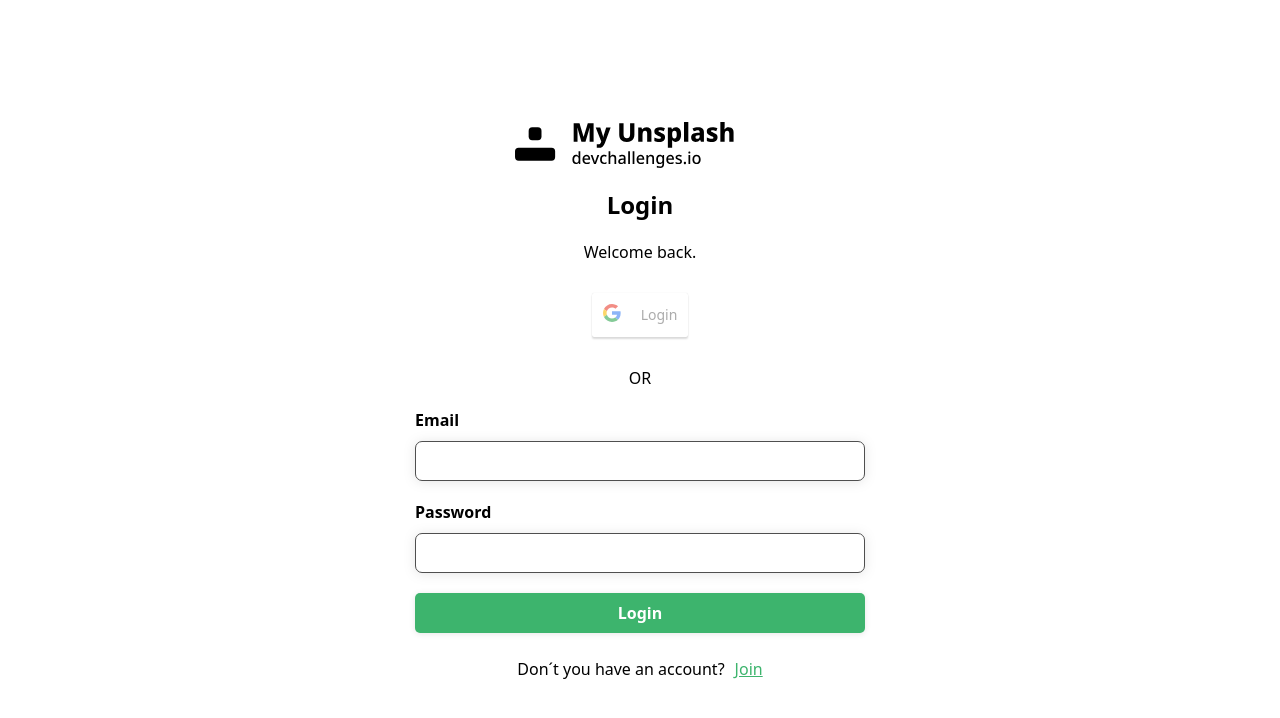
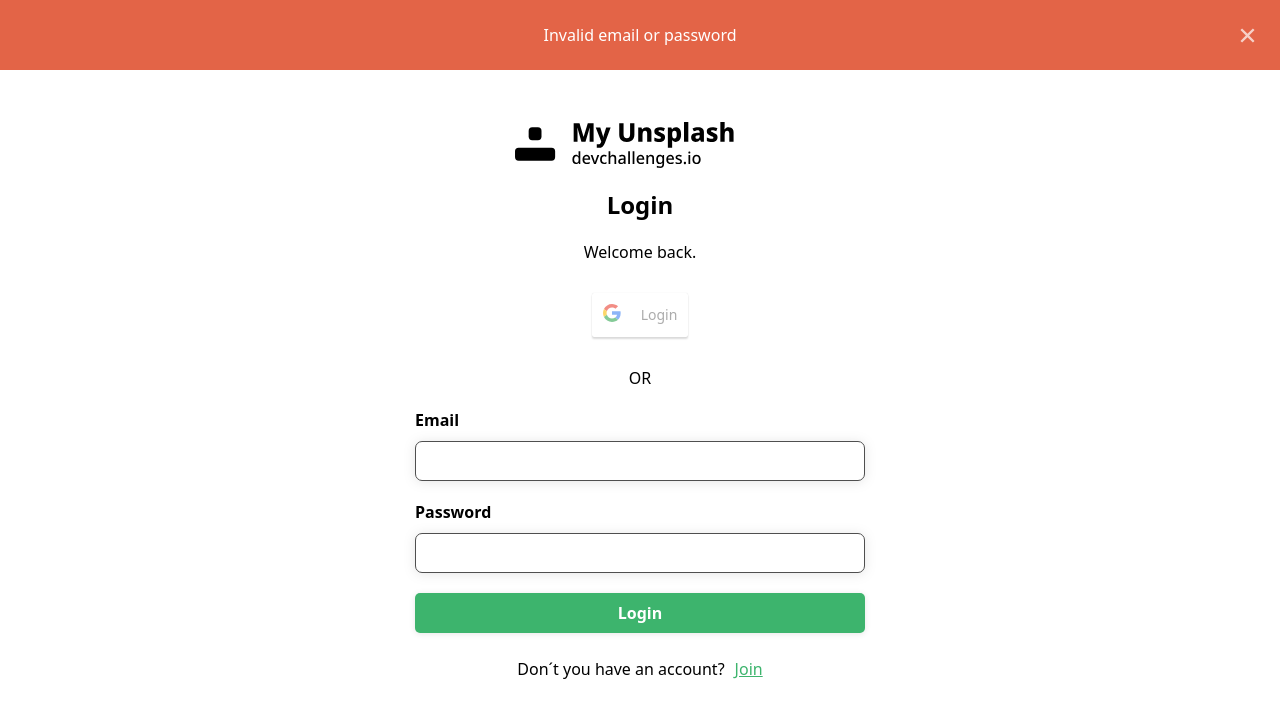
Before and after one commit to JairEscamilla/My-unsplash, a React app in the folder frontend/: page / in a window 1280 px wide. Shown: the top 718 px of the page. Built offline with nearby package versions, Linux system fonts and the light colour scheme.

Commit message:
Adding Notification component

```diff
--- a/frontend/package.json
+++ b/frontend/package.json
@@ -15,6 +15,7 @@
     "react": "^17.0.2",
     "react-dom": "^17.0.2",
     "react-google-login": "^5.2.2",
+    "react-icons": "^4.2.0",
     "react-redux": "^7.2.4",
     "react-router-dom": "^5.2.0",
     "redux": "^4.1.0",
--- a/frontend/src/App.tsx
+++ b/frontend/src/App.tsx
@@ -1,12 +1,9 @@
 import React from 'react';
-import { BrowserRouter, Switch, Route } from 'react-router-dom';
-import { Feed } from './pages/Feeed/Feed';
-import { Login } from './pages/Login/Login';
-import { GlobalStyles } from './styles/globalStyles';
 import { Provider } from 'react-redux';
 import { createStore, compose } from 'redux';
 import globalState from './reducers/globalState';
 import { User } from './api/models/LoginResponse';
+import Routes from './Routes';
 
 export type globalStateType = {
   loading: boolean;
@@ -39,13 +36,7 @@
 const App = () => {
   return (
     <Provider store={store}>
-      <BrowserRouter>
-        <GlobalStyles theme={'light'} />
-        <Switch>
-          <Route exact path="/" component={Login} />
-          <Route exact path="/feed" component={Feed} />
-        </Switch>
-      </BrowserRouter>
+        <Routes/>
     </Provider>
   )
 }
--- /dev/null
+++ b/frontend/src/Routes.tsx
@@ -0,0 +1,42 @@
+import React from 'react';
+import { BrowserRouter, Route, Switch } from 'react-router-dom';
+import { Login } from './pages/Login/Login';
+import { GlobalStyles } from './styles/globalStyles';
+import { Feed } from './pages/Feeed/Feed';
+import { globalStateType } from './App';
+import { connect } from 'react-redux';
+
+interface RoutesProps {
+  authenticated: boolean;
+}
+
+const Routes = ({ authenticated }: RoutesProps) => {
+  console.log(authenticated);
+
+  return (
+    <BrowserRouter>
+      <GlobalStyles theme={'light'} />
+      <Switch>
+        <Route exact path="/" component={Login} />
+        {authenticated ?
+          <>
+            <Route exact path="/feed" component={Feed} />
+          </>
+        :
+          <>
+
+          </>
+        }
+      </Switch>
+    </BrowserRouter>
+  )
+}
+
+const mapStateToProps = (state: globalStateType) => {
+  const { authenticated } = state;
+  return {
+    authenticated
+  }
+}
+
+export default connect(mapStateToProps)(Routes);
--- a/frontend/src/pages/Login/Login.tsx
+++ b/frontend/src/pages/Login/Login.tsx
@@ -4,6 +4,7 @@
 import LoginForm from './components/LoginForm';
 import { Link } from 'react-router-dom';
 import { LoginHeader } from './components/LoginHeader';
+import { Notification } from '../../shared/Notification/Notification';
 
 
 
@@ -13,6 +14,8 @@
   }
 
   return (
+    <>
+      <Notification text="Invalid email or password" variant="error"/>
       <StyledLogin>
         <div className="main-content">
           <LoginHeader/>
@@ -36,5 +39,6 @@
           </SignUpWrapper>
         </div>
       </StyledLogin>
+    </>
   )
 }
--- /dev/null
+++ b/frontend/src/shared/Notification/Notification.tsx
@@ -0,0 +1,66 @@
+import React, { useState } from 'react';
+import styled from 'styled-components';
+import { IoCloseSharp } from "react-icons/io5";
+
+type NotificationVariants = | 'success' | 'error';
+
+type NotificationProps = {
+  text: string;
+  variant: NotificationVariants;
+}
+
+type StyledNotificationProps = {
+  variant: NotificationVariants;
+}
+
+const StyledNotification = styled.div<StyledNotificationProps> `
+  background:${ props => props.variant === 'error' ? '#E36447' : '#5cb85c' };
+  width: 100%;
+  position: absolute;
+  display: flex;
+  justify-content: center;
+  align-items: center;
+  height: 70px;
+  font-weight: 30px;
+  font-weight: 500;
+  color: white;
+
+  & .close-icon {
+    position: absolute;
+    right: 20px;
+    cursor: pointer;
+    opacity: 0.7;
+    font-size: 25px;
+    transition: all 0.5s;
+  }
+
+  & .close-icon:hover {
+    opacity: 1;
+    transform: scale(1.1);
+  }
+
+  &.notification-closed {
+    animation: close-notification 0.1s ease-out;
+    animation-fill-mode: forwards;
+  }
+
+  @keyframes close-notification {
+    from {
+      transform: translateY(0px);
+    }
+    to {
+      transform: translateY(-100%);
+    }
+  }
+`;
+
+export const Notification = ( { text, variant }: NotificationProps) => {
+  const [ isVisible, setIsVisible ] = useState(true);
+
+  return (
+    <StyledNotification variant={variant} className={`${!isVisible && 'notification-closed'}`} >
+      <IoCloseSharp className="close-icon" onClick={() => setIsVisible(false)} />
+      { text }
+    </StyledNotification>
+  )
+}
```
Also changed, not shown: 1 other file (tests, documents, lock files or other folders). Lines whose indentation alone changed are shown as unchanged.
